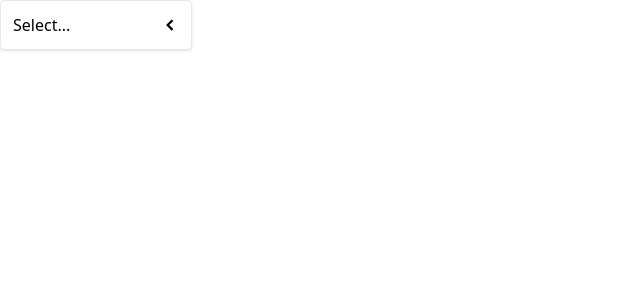
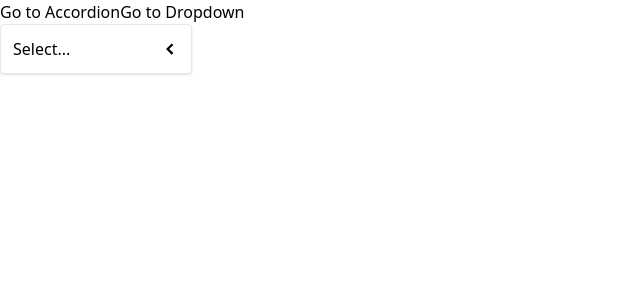
Before and after one commit to Scharif47/myui, a React (Create React App) app: page /dropdown in a window 1280 px wide. Shown: the top 300 px of the page, without its empty margins (0-640 px from the left). Built offline with nearby package versions, Linux system fonts and the light colour scheme.

Commit message:
Navigation implementation

```diff
--- a/src/App.js
+++ b/src/App.js
@@ -1,22 +1,21 @@
-import { useState } from "react";
-import Dropdown from "./components/Dropdown";
+import Link from "./components/Link";
+import Route from "./components/Route";
+import AccordionPage from "./pages/AccordionPage";
+import DropdownPage from "./pages/DropdownPage";
 
 function App() {
-  const [selection, setSelection] = useState(null);
-
-  const handleSelect = (option) => {
-    setSelection(option);
-  };
-
-  const options = [
-    { label: "Red", value: "red" },
-    { label: "Green", value: "green" },
-    { label: "Blue", value: "blue" },
-  ];
-
   return (
-    <div className="flex">
-      <Dropdown options={options} value={selection} onChange={handleSelect} />
+    <div>
+      <Link to="/accordion">Go to Accordion</Link>
+      <Link to="/dropdown">Go to Dropdown</Link>
+      <div>
+        <Route path="/accordion">
+          <AccordionPage />
+        </Route>
+        <Route path="/dropdown">
+          <DropdownPage />
+        </Route>
+      </div>
     </div>
   );
 }
--- /dev/null
+++ b/src/components/Link.js
@@ -0,0 +1,23 @@
+import { useContext } from "react";
+import NavigationContext from "../context/navigation";
+
+function Link({ to, children }) {
+  const { navigate } = useContext(NavigationContext);
+
+  const handleClick = (event) => {
+    if (event.metaKey || event.ctrlKey) {
+      return;
+    }
+    event.preventDefault();
+
+    navigate(to);
+  };
+
+  return (
+    <a href={to} onClick={handleClick}>
+      {children}
+    </a>
+  );
+}
+
+export default Link;
--- /dev/null
+++ b/src/components/Route.js
@@ -0,0 +1,14 @@
+import { useContext } from "react";
+import NavigationContext from "../context/navigation";
+
+function Route({ path, children }) {
+  const { currentPath } = useContext(NavigationContext);
+
+  if (path === currentPath) {
+    return children;
+  }
+
+  return null;
+}
+
+export default Route;
--- /dev/null
+++ b/src/context/navigation.js
@@ -0,0 +1,33 @@
+import { createContext, useState, useEffect } from "react";
+
+const NavigationContext = createContext();
+
+function NavigationProvider({ children }) {
+  const [currentPath, setCurrentPath] = useState(window.location.pathname);
+
+  useEffect(() => {
+    const handler = () => {
+      setCurrentPath(window.location.pathname);
+    };
+
+    window.addEventListener("popstate", handler);
+
+    return () => {
+      window.removeEventListener("popstate", handler);
+    };
+  }, []);
+
+  const navigate = (to) => {
+    window.history.pushState({}, "", to);
+    setCurrentPath(to);
+  };
+
+  return (
+    <NavigationContext.Provider value={{currentPath, navigate}}>
+      {children}
+    </NavigationContext.Provider>
+  );
+}
+
+export { NavigationProvider };
+export default NavigationContext;
--- a/src/index.js
+++ b/src/index.js
@@ -2,7 +2,12 @@
 import ReactDOM from "react-dom/client";
 import App from "./App";
 import "./index.css";
+import { NavigationProvider } from "./context/navigation";
 
 const el = document.getElementById("root");
 const root = ReactDOM.createRoot(el);
-root.render(<App />);
+root.render(
+  <NavigationProvider>
+    <App />
+  </NavigationProvider>
+);
--- /dev/null
+++ b/src/pages/DropdownPage.js
@@ -0,0 +1,24 @@
+import { useState } from "react";
+import Dropdown from "../components/Dropdown";
+
+function DropdownPage() {
+  const [selection, setSelection] = useState(null);
+
+  const handleSelect = (option) => {
+    setSelection(option);
+  };
+
+  const options = [
+    { label: "Red", value: "red" },
+    { label: "Green", value: "green" },
+    { label: "Blue", value: "blue" },
+  ];
+
+  return (
+    <div className="flex">
+      <Dropdown options={options} value={selection} onChange={handleSelect} />
+    </div>
+  );
+}
+
+export default DropdownPage;
```
